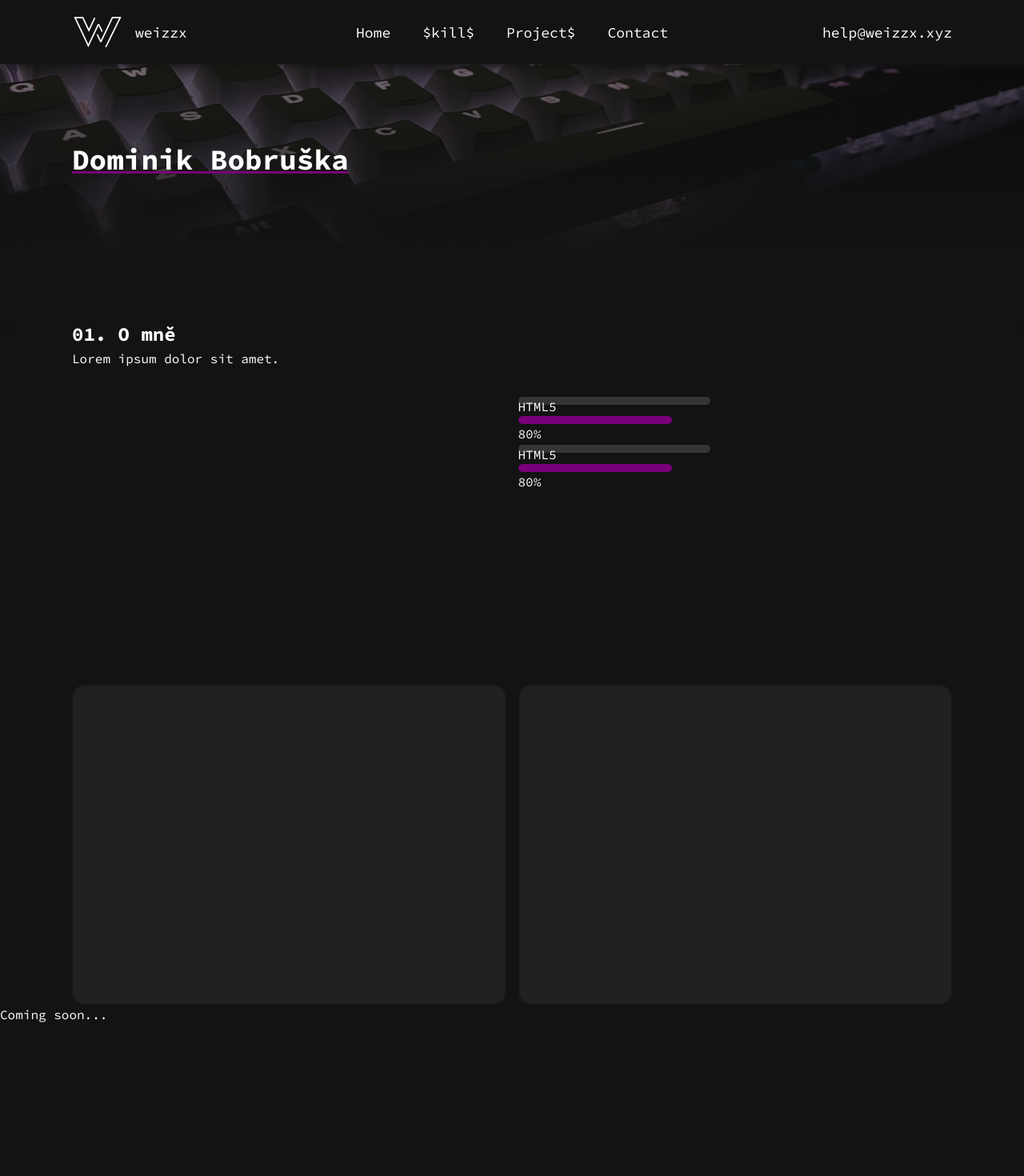
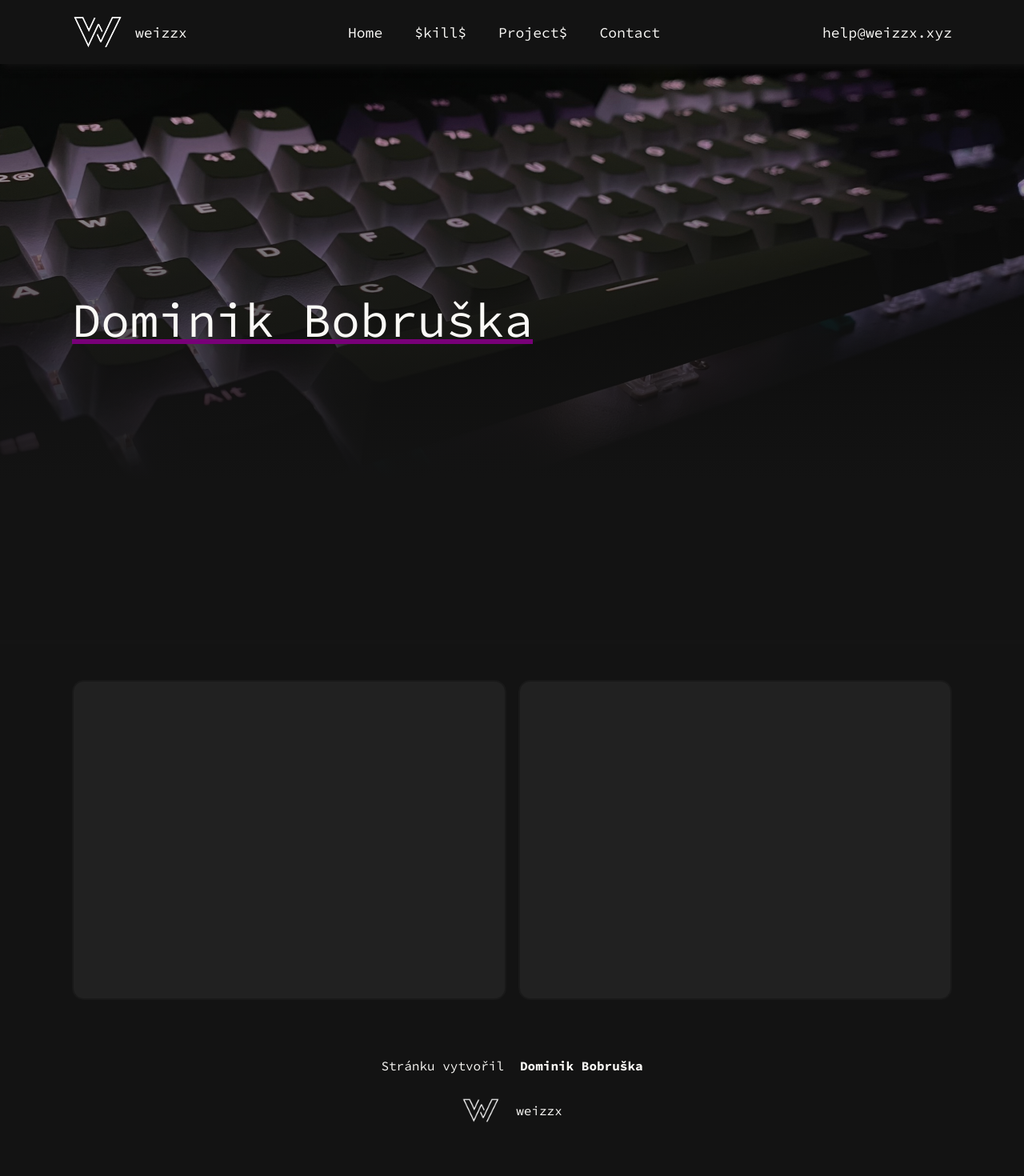
Before and after one commit to fkuroshiro/fkuroshiro-old, a React (Vite) app: page / in a window 1280 px wide. Shown: the top 1470 px of the page at 80% size. Built offline with nearby package versions, Linux system fonts and the light colour scheme.

Commit message:
mam nervyyyy

```diff
--- a/src/App.jsx
+++ b/src/App.jsx
@@ -26,11 +26,11 @@ function App() {
 
       <section id='home' className='header'>
         <div className="inner">
-          <h1>Dominik Bobruška</h1>
+          <div>Dominik Bobruška</div>
         </div>
       </section>
 
-      <section id='skills'>
+      {/* <section id='skills'>
         <div className="inner">
           <h1>01. O mně</h1>
           <div className="grid">
@@ -43,7 +43,7 @@ function App() {
             </div>
           </div>
         </div>
-      </section>
+      </section> */}
 
       <section id='projects'>
         <div className="inner">
@@ -53,8 +53,22 @@ function App() {
           </div>
         </div>
       </section>
-      <div className="help">Coming soon...</div>
-      <a href="https://www.vecteezy.com/free-vector/w-logo">W Logo Vectors by Vecteezy</a>
+
+      <section>
+
+      </section>
+
+      <footer>
+        <div className="inner">
+          <div className='body'>
+            <div className='creator'>Stránku vytvořil <b><a href="/">Dominik Bobruška </a></b></div>
+            <div className="f-logo">
+              <img src={Logo} alt="logo" width="48px"/>
+              <div>weizzx</div>
+            </div>
+          </div>
+        </div>
+      </footer>
     </>
   )
 }
--- a/src/css/App.css
+++ b/src/css/App.css
@@ -1,10 +1,3 @@
-* {
-  margin: 0;
-  padding: 0;
-  box-sizing: border-box;
-  /* box-shadow: 0px 0px 0px 0.3px red; */
-}
-
 .progress-bar {
   position: fixed;
   width: 100%;
@@ -15,8 +8,8 @@
 .progress-bar .filled {
   width: 100%;
   height: 100%;
-  background-color: #880088;
-  box-shadow: 0px 1px 10px 0px #aa00aa;
+  background-color: var(--primary-clr);
+  box-shadow: 0px 1px 10px 0px ;
   transition:ease-in;
 }
 
@@ -31,8 +24,8 @@
 .navbar {
   width: 100%;
   position: fixed;
-  background-color: #131313;
-  box-shadow: 5px 0px 10px 1px #141414;
+  background-color: var(--primary-dark);
+  box-shadow: 5px 0px 10px 2.5px var(--primary-dark-shadow);
   z-index: 1;
   font-size: 18px;
 }
@@ -82,27 +75,38 @@
 .navbar .links a {
   align-items: center;
   margin-inline: 10px;
+  position: relative;
+  transform: translateX(-10px);
 }
 
-.navbar .links a:hover::after{
-  content: ">";
-  width: 10px;
-  height: 2.5px;
-  background-color: #880088;
+.navbar .links a:after {
+  content: "";
+  width: 20px;
+  left: 0;
+  height: 3px;
+  border-radius: 3px;
+  background-color: var(--primary-clr);
   position: relative;
-  margin-inline: 0;
-  transition: 0.3s;
+  transform: translateX(10px);
+}
+
+.navbar .links a:hover:after {
+  transform: translateX(0px);
+  position: absolute;
+  transition: cubic-bezier(0.175, 0.885, 0.32, 1.275) .4s;
+  transition-property: all;
+  transition-duration: .5s;
 }
 
 
 
 .header {
   width: 100%;
-  height: 50vh;
-  font-size: 3vh;
-  text-decoration: underline #780078;
-  box-shadow: 5px 0px 10px 1px #141414;
-  background-image: linear-gradient(#13131375, #131313 80%), url(../assets/IMG_0125.JPEG);
+  height: 800px;
+  font-size: 7.5vh;
+  text-decoration: underline var(--secondary-clr);
+  box-shadow: 5px 0px 0px 5px var(--primary-dark-shadow);
+  background-image: linear-gradient(#1313131c, var(--primary-dark) 75%), url(../assets/IMG_0125.JPEG);
   background-repeat: no-repeat;
   background-position: center;
   background-size: cover;
@@ -112,10 +116,6 @@
   display: flex;
   align-items: center;
   z-index: 100;
-}
-
-.help {
-  height: 70vh;
 }
 
 .projects-grid {
@@ -170,7 +170,7 @@
 .bar .filled {
   height: 100%;
   width: 80%;
-  background-color: #780078;
+  background-color: var(--primary-clr);
   border-radius: 30px;
 }
 
@@ -185,6 +185,39 @@
 .bar::after {
   content: "80%";
 }
+
+footer {
+  width: 100%;
+  min-height: 150px;
+  background-color: var(--primary-dark);
+}
+
+footer .inner {
+  display: flex;
+  align-items: center;
+  justify-content: center;
+}
+
+footer .f-logo {
+  display: flex;
+  justify-content: center;
+  align-items: center;
+  gap: 20px;
+  margin: 20px 0;
+}
+
+footer .creator {
+  display: flex;
+  justify-content: center;
+  align-items: center;
+  gap: 20px;
+  margin: 20px 0;
+}
+
+section {
+  margin-bottom: 50px;
+}
+
 
 @media screen and (max-width: 900px) {
   .inner {
--- a/src/css/index.css
+++ b/src/css/index.css
@@ -5,19 +5,32 @@
   line-height: 1.5;
   font-weight: 400;
 
-  color-scheme: light dark;
-  color: #ffffff;
-  background-color: #131313;
+  color-scheme: dark;
+  color: #FAF9F6;
+  background-color: var(--primary-dark);
 
   font-synthesis: none;
   text-rendering: optimizeLegibility;
   -webkit-font-smoothing: antialiased;
   -moz-osx-font-smoothing: grayscale;
   scroll-behavior: smooth;
+
+  --primary-clr: #880088;
+  --secondary-clr: #780078;
+  --primary-shadow: #aa00aa;
+  --primary-dark: #131313;
+  --primary-dark-shadow: #141414;
+}
+
+* {
+  margin: 0;
+  padding: 0;
+  box-sizing: border-box;
+  /* box-shadow: 0px 0px 0px 0.3px red; */
 }
 
 a {
-  color: white;
+  color: #FAF9F6;
   text-decoration: none;
 }
 
@@ -28,18 +41,18 @@ a {
 
 /* Track */
 ::-webkit-scrollbar-track {
-  background: #242424;
+  background: var(--primary-dark);
 }
 
 /* Handle */
 ::-webkit-scrollbar-thumb {
-  background: #780078;
+  background: var(--primary-clr);
   border-radius: 10px;
 }
 
 /* Handle on hover */
 ::-webkit-scrollbar-thumb:hover {
-  background: #880088;
+  background: #980098;
 }
 
 ::selection {
```
